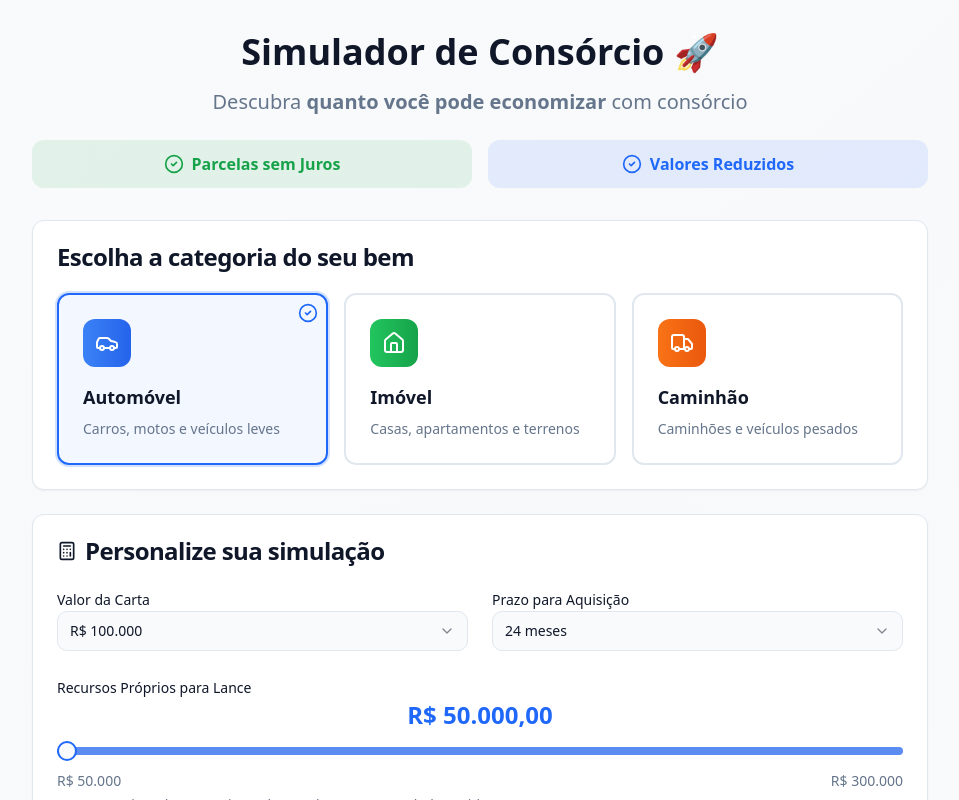
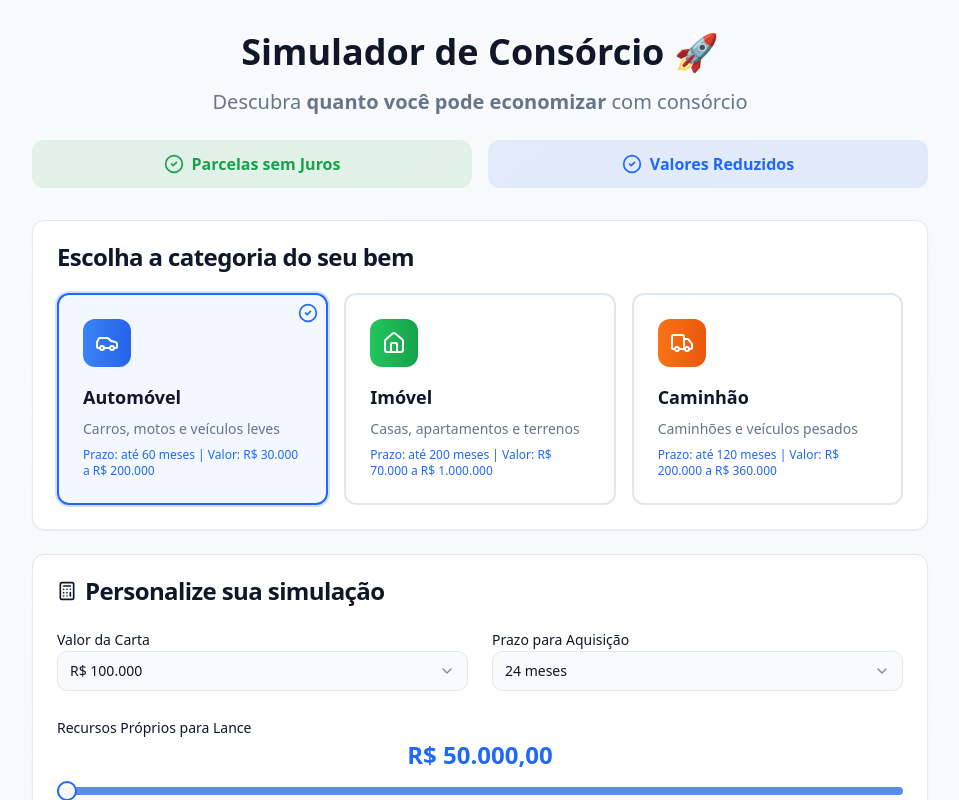
Before and after one commit to gestaobankrio-code/consorcio-inteligente-simulador-85, a React (Vite) app: page / in a window 1280 px wide. Shown: the top 800 px of the page, without its empty margins (160-1119 px from the left). Built offline with nearby package versions, Linux system fonts and the light colour scheme.

Commit message:
Update simulator rules and styling

```diff
--- a/src/components/ResultsChart.tsx
+++ b/src/components/ResultsChart.tsx
@@ -231,7 +231,7 @@ Gostaria de mais informações sobre como fazer parte de um consórcio e aprovei
               <Button
                 size="xl"
                 variant="hero"
-                className="bg-white text-primary hover:bg-white/90 font-bold flex items-center gap-2 animate-pulse"
+                className="bg-primary text-white hover:bg-primary/90 font-bold flex items-center gap-2 animate-pulse"
                 onClick={handleWhatsAppClick}
               >
                 <Phone className="w-5 h-5" />
--- a/src/components/SimulatorInterface.tsx
+++ b/src/components/SimulatorInterface.tsx
@@ -26,21 +26,24 @@ export const SimulatorInterface = ({ onSubmit }: SimulatorInterfaceProps) => {
       name: 'Automóvel',
       icon: <Car className="w-6 h-6" />,
       description: 'Carros, motos e veículos leves',
-      gradient: 'from-blue-500 to-blue-600'
+      gradient: 'from-blue-500 to-blue-600',
+      rules: 'Prazo: até 60 meses | Valor: R$ 30.000 a R$ 200.000'
     },
     {
       id: 'imovel',
       name: 'Imóvel',
       icon: <Home className="w-6 h-6" />,
       description: 'Casas, apartamentos e terrenos',
-      gradient: 'from-green-500 to-green-600'
+      gradient: 'from-green-500 to-green-600',
+      rules: 'Prazo: até 200 meses | Valor: R$ 70.000 a R$ 1.000.000'
     },
     {
       id: 'caminhao',
       name: 'Caminhão',
       icon: <Truck className="w-6 h-6" />,
       description: 'Caminhões e veículos pesados',
-      gradient: 'from-orange-500 to-orange-600'
+      gradient: 'from-orange-500 to-orange-600',
+      rules: 'Prazo: até 120 meses | Valor: R$ 200.000 a R$ 360.000'
     }
   ];
 
@@ -102,7 +105,8 @@ export const SimulatorInterface = ({ onSubmit }: SimulatorInterfaceProps) => {
                   {category.icon}
                 </div>
                 <h3 className="font-semibold text-lg mb-2">{category.name}</h3>
-                <p className="text-sm text-muted-foreground">{category.description}</p>
+                <p className="text-sm text-muted-foreground mb-2">{category.description}</p>
+                <p className="text-xs text-primary font-medium">{category.rules}</p>
 
                 {simulationData.category === category.id && (
                   <div className="absolute top-2 right-2">
```
